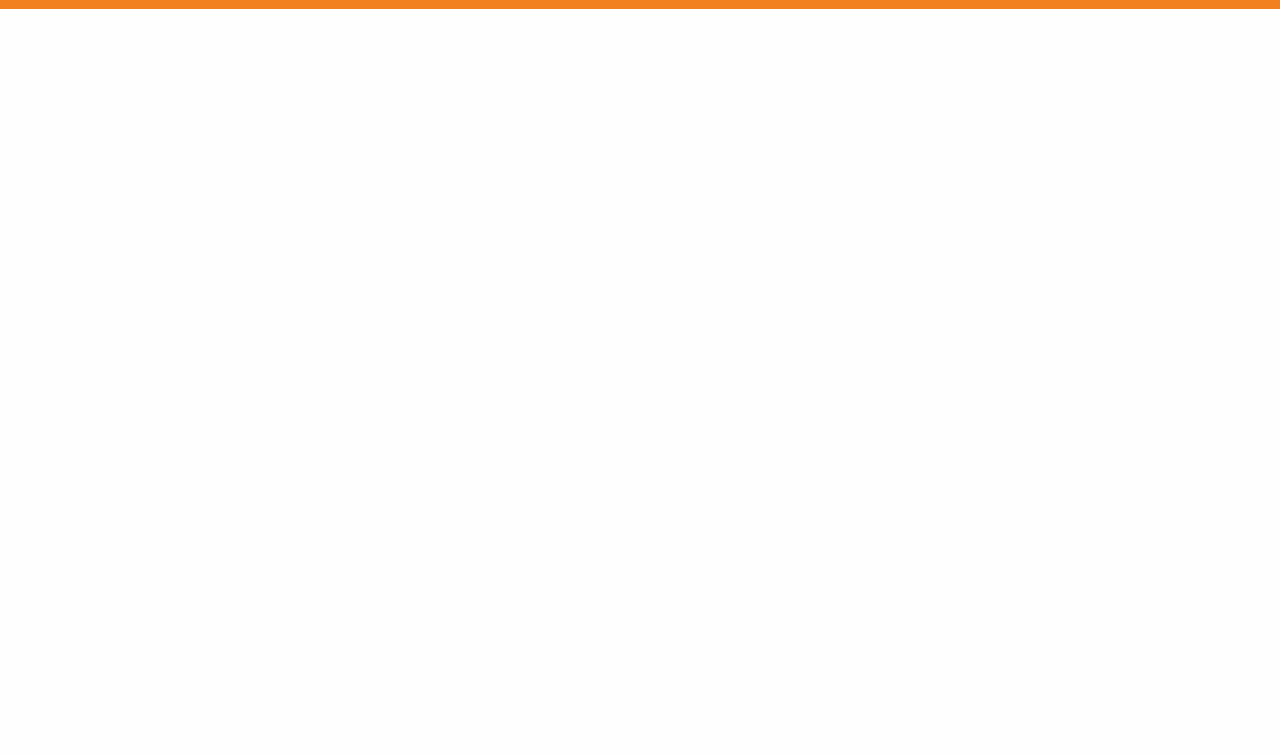
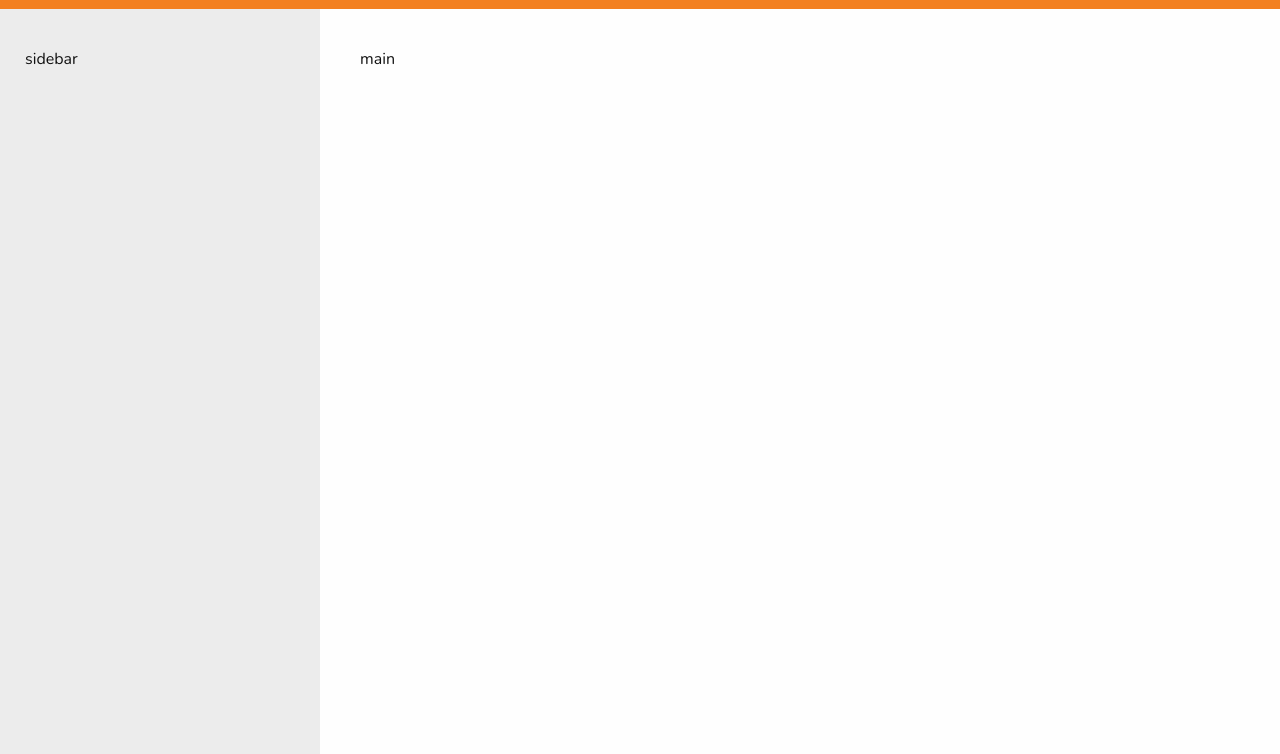
Before and after one commit to bst003/todo-list, a website built with webpack: page dist/index.html in a window 1280 px wide. Shown: the part 46-800 px from the top of the page. Built offline with nearby package versions, Linux system fonts and the light colour scheme.

Commit message:
Started styling content of page

```diff
--- a/src/assets/scss/styles.scss
+++ b/src/assets/scss/styles.scss
@@ -18,9 +18,16 @@ $brandThree: #404041;
 
 html{
     height: 100%;
+
+    *{
+        box-sizing: border-box;
+    }
+
 }
 
 body{
+    display: flex;
+    flex-direction: column;
     height: 100%;
     background-color: $white;
     color: $black;
@@ -66,3 +73,24 @@ header{
     }
 
 }
+
+
+// Main Content
+////////////////////////////////////
+
+#content{
+    flex: 1;
+    display: flex;
+}
+
+
+#sidebar{
+    padding: 40px 25px;
+    width: clamp(320px, 20vw, 430px);
+    background-color: darken($white, 7%);
+}
+
+#main{
+    flex: 1;
+    padding: 40px;
+}
--- a/src/index.js
+++ b/src/index.js
@@ -7,6 +7,8 @@ General notes
     How to implement pub/sub pattern
     Filter array method for clicking on projects to sort?
     Add default category on load?
+    Where should the array of tasks be stored?
+    Where should the arrray of projects be stored?
 
 
 Modules Needed
@@ -41,4 +43,8 @@ Projects
 
 */
 
+import { taskFunctions } from "./modules/tasks";
+
 console.log('hello all');
+
+console.table( taskFunctions.taskList );
--- a/src/modules/tasks.js
+++ b/src/modules/tasks.js
@@ -10,13 +10,15 @@ export const taskFunctions = (() => {
         const getDescription  = () => description;
         const getDueDate  = () => dueDate;
         const getPriority  = () => priority;
+        const getStatus = () => 'uncomplete';
 
 
         return{
             getTitle,
             getDescription,
             getDueDate,
-            getPriority
+            getPriority,
+            getStatus
         }
 
     }
@@ -29,11 +31,14 @@ export const taskFunctions = (() => {
 
     const taskList = [];
 
-
+    const addTask = ( array ) => {
+        1
+    }
 
 
     return {
-
+        factory,
+        taskList
     }
 
 })();
```
Also changed, not shown: dist/index.html, dist/main.js.
